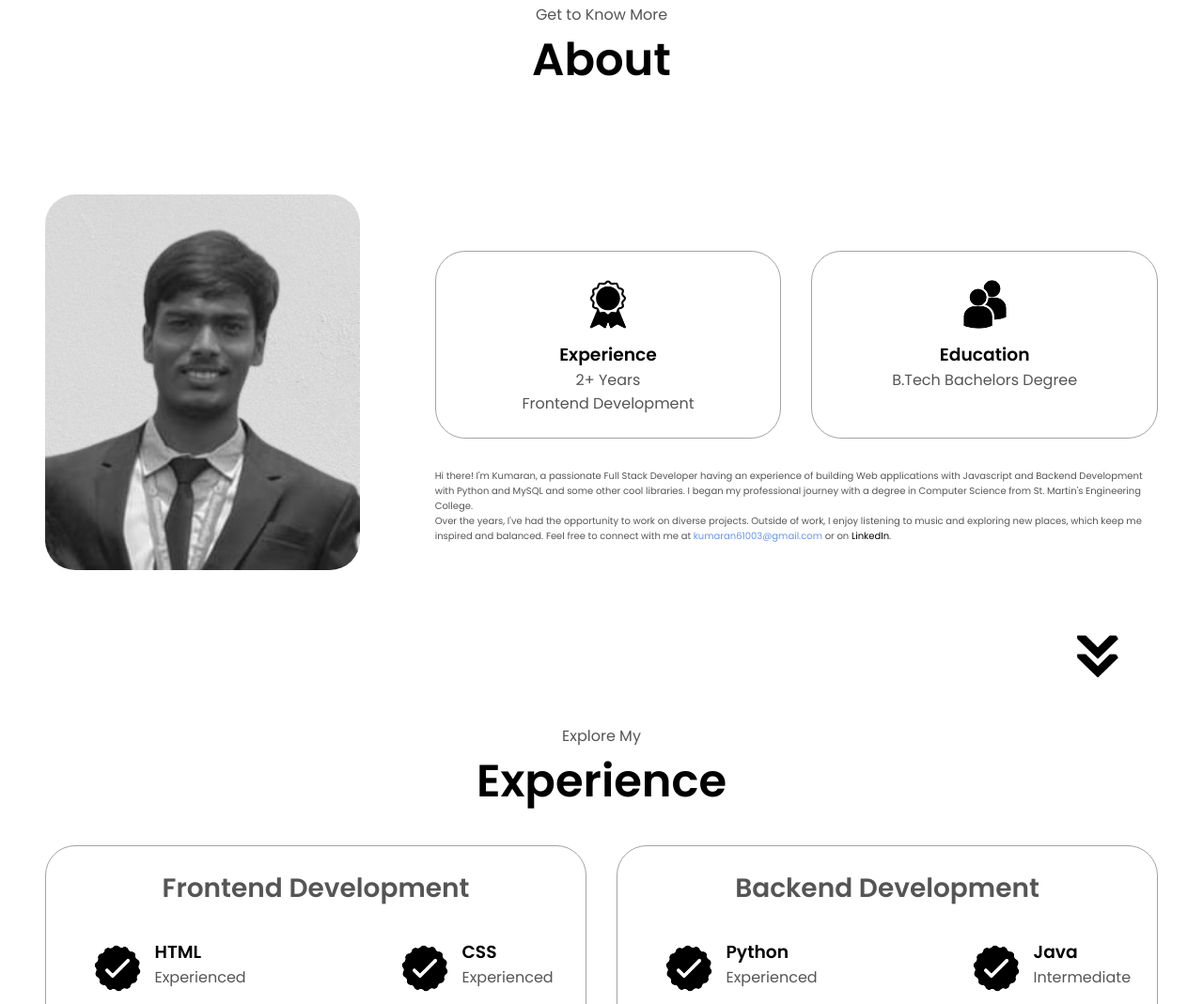
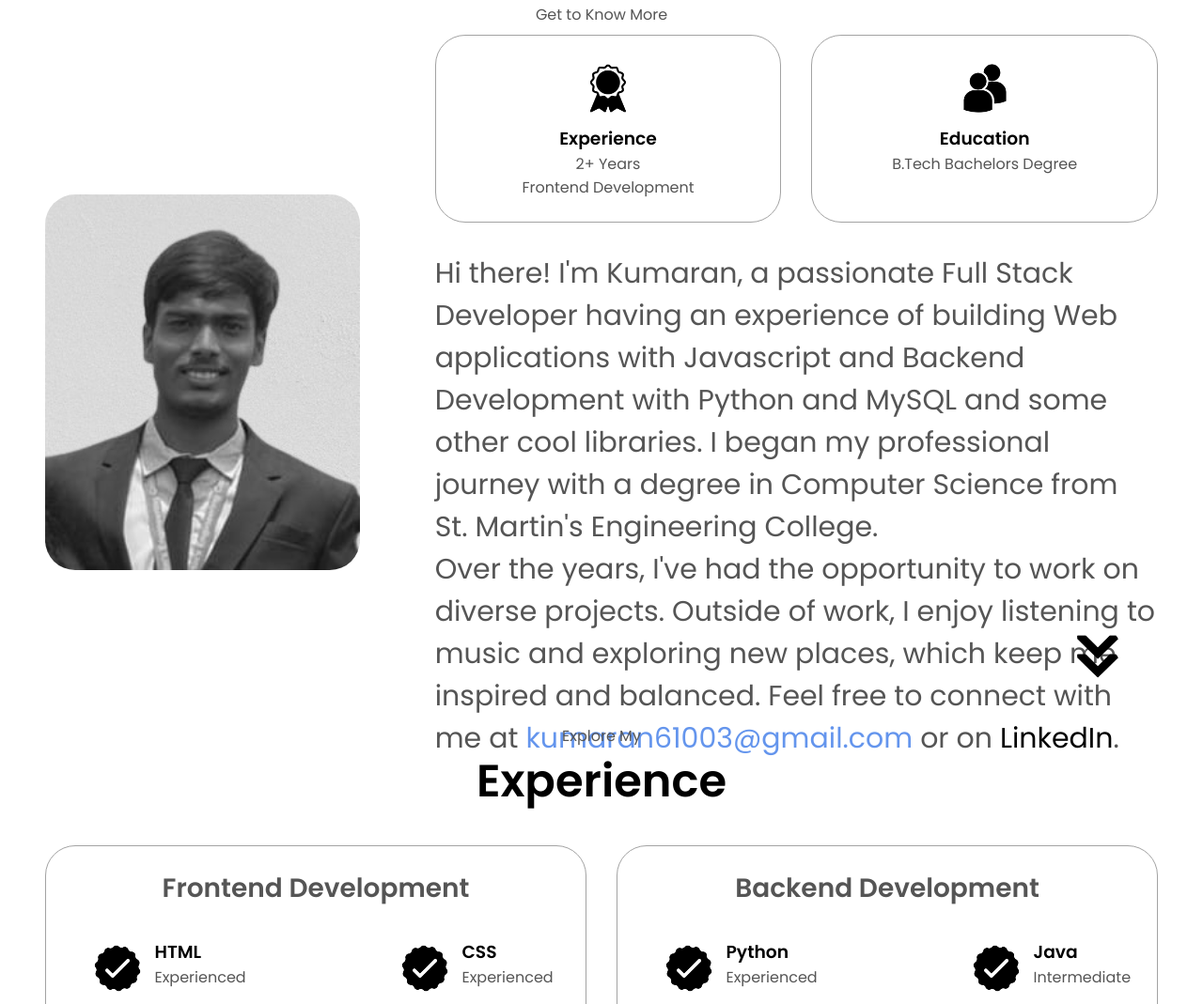
Before and after one commit to 6kumaran/S-Kumaran, a website: page index.html in a window 1280 px wide. Shown: the part 693-1762 px from the top of the page at 94% size. Drawn offline with Linux system fonts and the light colour scheme.

Commit message:
Update style.css

```diff
--- a/style.css
+++ b/style.css
@@ -209,7 +209,7 @@ section{
     margin-top: 2rem;
 }
 .text-container{
-    font-size: 10px;
+    font-size: 30px;
 }
 .about-details-container{
     justify-content: center;
```
